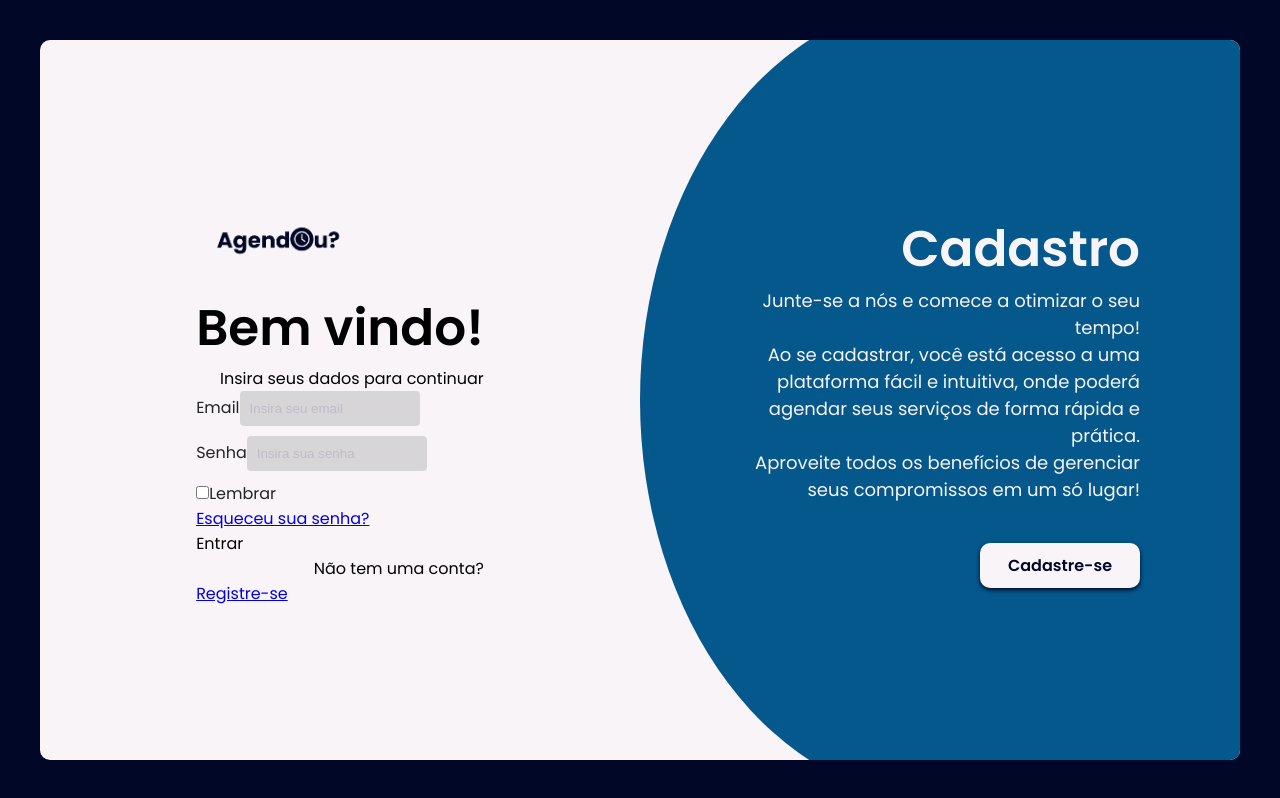
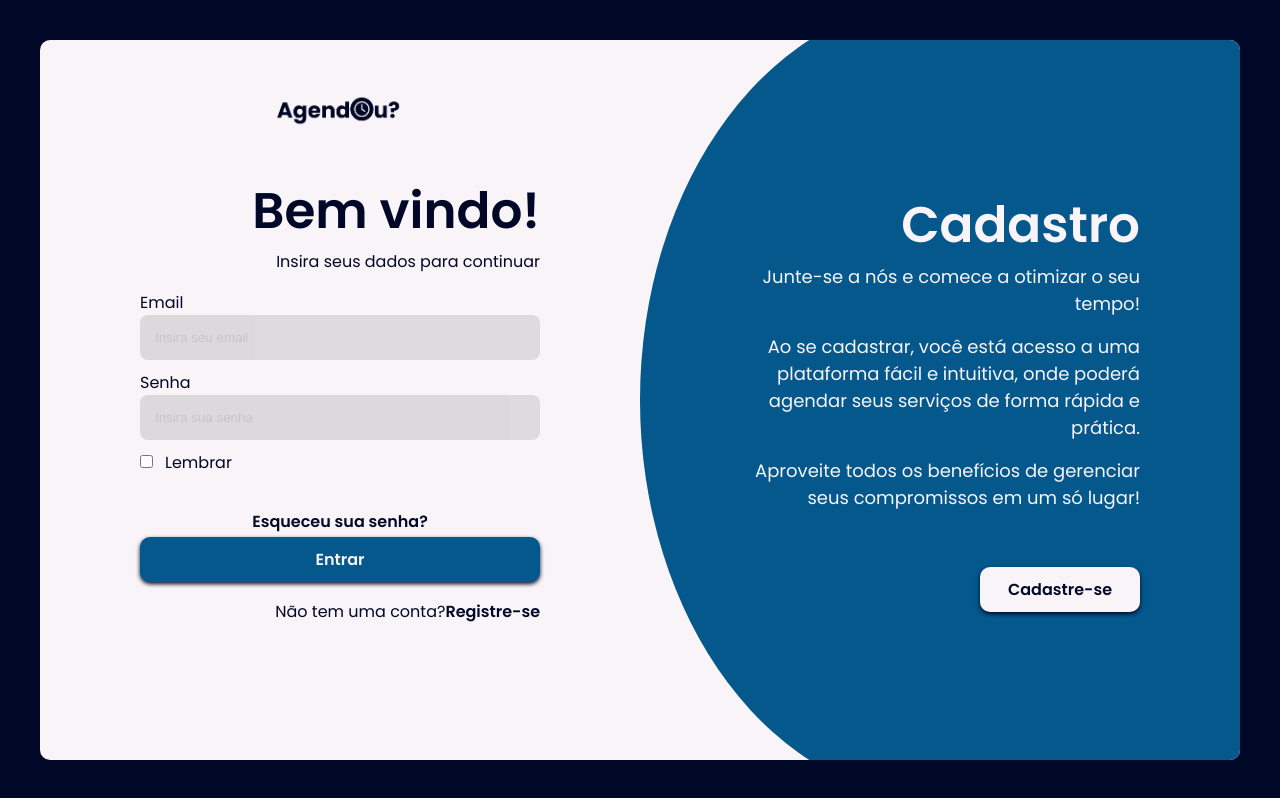
Before and after one commit to Agendou/agendou-web-front, a React (Create React App) app: page /login-register in a window 1280 px wide. Built offline with nearby package versions, Linux system fonts and the light colour scheme.

Commit message:
estilização do register-mode, authpanel

```diff
--- a/src/components/FormLogin/FormLogin.jsx
+++ b/src/components/FormLogin/FormLogin.jsx
@@ -5,7 +5,7 @@ import logo from '../../assets/images/logoEscuraAgendou.png';
 const FormLogin = () => {
     return (
         <div className="form-container">
-            <img src={logo} alt="Logotipo Agendou" className="Voltar à página inicial" />
+            <img src={logo} alt="Logotipo Agendou" className={styles["logo"]} />
             <h2>Bem vindo!</h2>
             <p>Insira seus dados para continuar</p>
 
--- a/src/components/FormLogin/FormLogin.module.css
+++ b/src/components/FormLogin/FormLogin.module.css
@@ -1,39 +1,114 @@
-.container {
+.form-container {
     display: flex;
     flex-direction: column;
     align-items: center;
-    justify-content: center;
-    background-color: #ffffff;
+    justify-content: flex-start;
     border-radius: 8px;
-    padding: 20px;
-    box-shadow: 0 2px 10px rgba(0, 0, 0, 0.1);
+    padding: 2%;
+    box-shadow: 0 2px 10px rgba(108, 107, 107, 0.1);
+    max-width: 600px;
+    margin: 0 auto;
+    position: relative;
 }
 
-.title {
-    font-size: 24px;
-    color: #333;
-    margin-bottom: 16px;
+.logo {
+    position: absolute;
+    top: 8%;
+    left: 20%;
+    z-index: 10;
 }
 
-.input {
-    margin-bottom: 10px;
-    padding: 10px;
-    border: 1px solid #ccc;
-    border-radius: 4px;
+h2,
+p {
+    color: #010726;
+    text-align: left;
     width: 100%;
+    margin: 0;
+}
+
+p {
+    margin-bottom: 4%;
+}
+
+.button {
+    background-color: #04588c;
+    color: #f8f4f8;
+    font-weight: bold;
+    padding: 10px 0;
+    width: 100%;
+    max-width: 400px;
+    border: none;
+    border-radius: 10px;
+    transition: background-color 0.5s;
+    box-shadow: 0 2px 4px 0 #010726;
+}
+
+.button:hover {
+    border: 2px solid #04588c;
+    color: #04588c;
+    background-color: transparent;
 }
 
 .input {
     background-color: #737373;
-    opacity: 23%;
+    opacity: 20%;
     border: none;
-    border-radius: 4px;
-    width: 180px;
-    justify-content: space-between;
+    border-radius: 8px;
     margin-bottom: 10px;
-    padding: 10px;
+    padding: 15px;
+    width: 400px;
+}
+
+.inputContainer {
+    display: flex;
+    flex-direction: column;
+    width: 100%;
 }
 
 .label {
-    color: #242424;
+    color: #010726;
 }
+
+.checkboxInput {
+    margin-right: 3%;
+    margin-bottom: 6%;
+}
+
+.linkTerms,
+.link {
+    color: #010726;
+    font-weight: bold;
+    text-decoration: none;
+    white-space: nowrap;
+    transition: 0.5s all;
+
+}
+
+.linkTerms:hover,
+.link:hover {
+    color: #04588c;
+    border-bottom: 1px solid #04588c;
+}
+
+.linkContainer {
+    display: flex;
+    justify-content: center;
+    align-items: center;
+    margin-top: 4%;
+}
+
+.linkContainer p,
+.linkContainer .link {
+    line-height: 1.8;
+    font-size: 16px;
+    margin: 0;
+}
+
+
+/* Media Queries para responsividade */
+@media (max-width: 768px) {
+
+    .button {
+        width: 100%;
+    }
+}
--- a/src/components/FormRegister/FormRegister.module.css
+++ b/src/components/FormRegister/FormRegister.module.css
@@ -24,6 +24,10 @@ p {
     text-align: right;
     width: 100%;
     margin: 0;
+}
+
+p {
+    margin-bottom: 4%;
 }
 
 .button {
@@ -77,7 +81,6 @@ p {
 
 .input-small:last-child {
     margin-right: 0;
-    /* Remove o espaçamento do último input pequeno */
 }
 
 .label {
@@ -95,6 +98,7 @@ p {
     font-weight: bold;
     text-decoration: none;
     white-space: nowrap;
+    transition: 0.5s all;
 
 }
 
@@ -108,32 +112,31 @@ p {
     display: flex;
     justify-content: center;
     align-items: center;
-    margin-top: 6%;
+    margin-top: 4%;
 }
 
-.linkContainer p {
-    margin-right: 3%;
+.linkContainer p,
+.linkContainer .link {
+    line-height: 1.8;
+    font-size: 16px;
+    margin: 0;
 }
+
 
 
 /* Media Queries para responsividade */
 @media (max-width: 768px) {
     .small-inputs-container {
         flex-direction: column;
-        /* Empilha inputs pequenos em telas menores */
     }
 
     .input-small {
         margin-right: 0;
-        /* Remove o espaçamento entre inputs pequenos */
         margin-bottom: 10px;
-        /* Adiciona margem inferior */
         width: 100%;
-        /* Ocupa toda a largura do contêiner pai */
     }
 
     .button {
         width: 100%;
-        /* Botão ocupa toda a largura em telas menores */
     }
 }
--- a/src/pages/LoginRegister/LoginRegister.jsx
+++ b/src/pages/LoginRegister/LoginRegister.jsx
@@ -12,7 +12,7 @@ const LoginRegister = () => {
     };
 
     return (
-        <div className={styles["container"]}>
+        <div className={`${styles.container} ${isLogin ? '' : styles.registerMode}`}>
             {isLogin ? (
                 <>
                     <div className={styles["leftPanel"]}>
--- a/src/pages/LoginRegister/LoginRegister.module.css
+++ b/src/pages/LoginRegister/LoginRegister.module.css
@@ -45,6 +45,20 @@ body {
     transition: opacity 0.9s;
 }
 
+.registerMode .leftPanel {
+    margin: 0;
+    display: flex;
+    flex-direction: column;
+    justify-content: flex-start;
+    align-items: flex-start;
+    min-height: 100%;
+    padding: 100px;
+    border-bottom-right-radius: 100%;
+    border-top-right-radius: 100%;
+    background-color: #04588c;
+    z-index: 10;
+}
+
 /* Responsividade */
 @media (max-width: 768px) {
     .container {
```
